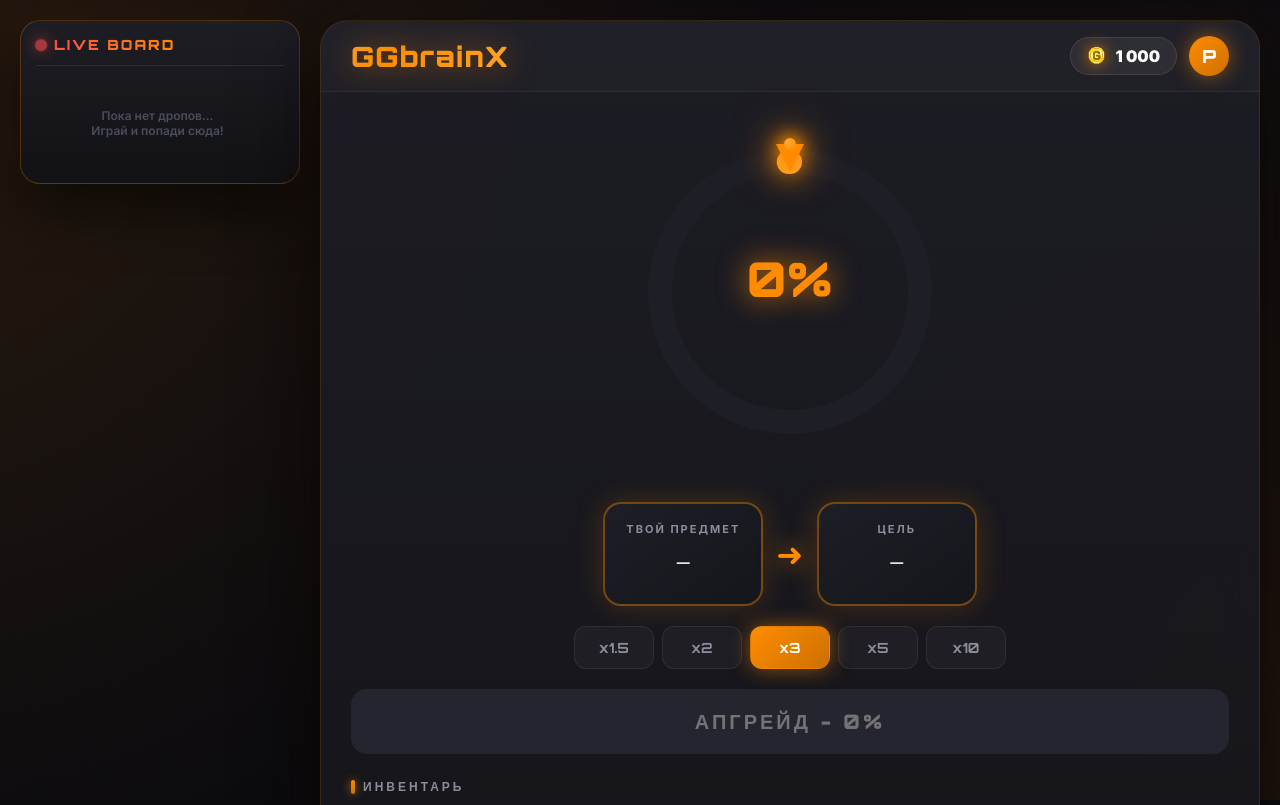
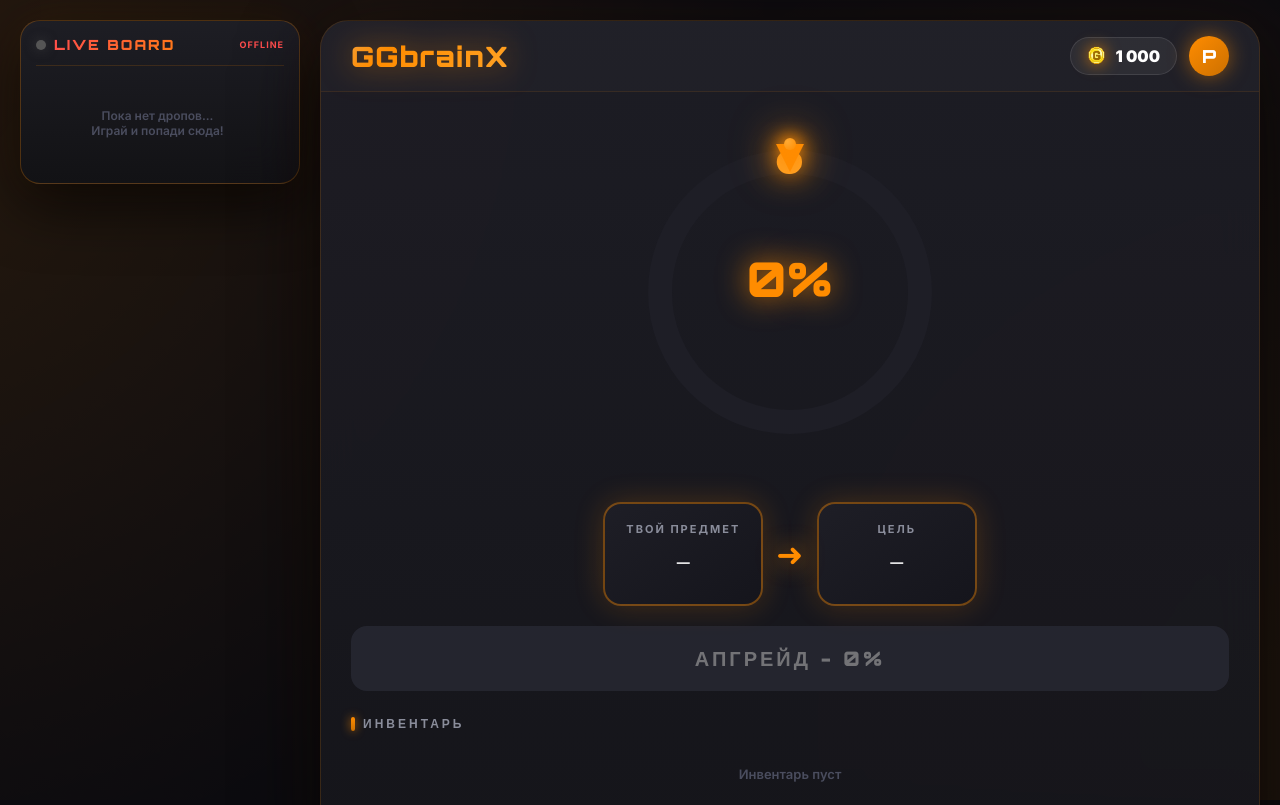
Before and after one commit to saintezz/saintbetW, a website: page index.html in a window 1280 px wide. Shown: the top 805 px of the page. Drawn offline with Linux system fonts and the light colour scheme.

Commit message:
Update index.html

```diff
--- a/index.html
+++ b/index.html
@@ -38,7 +38,6 @@
             50% { transform: translate(-5%, -5%) rotate(8deg); }
         }
 
-        /* ===== ОСНОВНАЯ СЕТКА: LIVE BOARD + ИГРА ===== */
         .game-layout {
             display: grid;
             grid-template-columns: 280px 1fr;
@@ -48,15 +47,13 @@
             align-items: start;
         }
 
-        /* ===== LIVE BOARD (левая колонка) ===== */
+        /* ===== LIVE BOARD ===== */
         .live-board {
             background: linear-gradient(180deg, rgba(30, 30, 38, 0.95) 0%, rgba(18, 18, 22, 0.95) 100%);
             border: 1px solid rgba(255, 140, 0, 0.25);
             border-radius: 20px;
             padding: 15px;
-            box-shadow:
-                0 20px 60px rgba(0, 0, 0, 0.7),
-                0 0 40px rgba(255, 140, 0, 0.08);
+            box-shadow: 0 20px 60px rgba(0, 0, 0, 0.7), 0 0 40px rgba(255, 140, 0, 0.08);
             backdrop-filter: blur(20px);
             position: sticky;
             top: 20px;
@@ -75,12 +72,16 @@
         }
 
         .live-dot {
-            width: 10px;
-            height: 10px;
+            width: 10px; height: 10px;
             background: #ff4d4d;
             border-radius: 50%;
             box-shadow: 0 0 12px rgba(255, 77, 77, 1);
             animation: livePulse 1.5s ease-in-out infinite;
+        }
+        .live-dot.offline {
+            background: #555;
+            box-shadow: 0 0 12px rgba(85, 85, 85, 0.5);
+            animation: none;
         }
         @keyframes livePulse {
             0%, 100% { opacity: 1; transform: scale(1); }
@@ -89,14 +90,23 @@
 
         .live-title {
             font-family: 'Orbitron', sans-serif;
-            font-size: 14px;
-            font-weight: 900;
+            font-size: 14px; font-weight: 900;
             letter-spacing: 2px;
             background: linear-gradient(135deg, #ff4d4d, #ff8c00);
             -webkit-background-clip: text;
             -webkit-text-fill-color: transparent;
             background-clip: text;
+            flex: 1;
         }
+
+        .live-status {
+            font-size: 9px;
+            font-weight: 700;
+            color: #7ed88a;
+            text-transform: uppercase;
+            letter-spacing: 1px;
+        }
+        .live-status.offline { color: #ff4d4d; }
 
         .live-list {
             display: flex;
@@ -111,7 +121,6 @@
         .live-list::-webkit-scrollbar-track { background: transparent; }
         .live-list::-webkit-scrollbar-thumb { background: linear-gradient(180deg, #ff8c00, #cc7000); border-radius: 2px; }
 
-        /* ===== ЭЛЕМЕНТ LIVE BOARD ===== */
         .live-item {
             display: flex;
             align-items: center;
@@ -145,8 +154,7 @@
         }
 
         .live-item .live-img {
-            width: 42px;
-            height: 42px;
+            width: 42px; height: 42px;
             object-fit: contain;
             filter: drop-shadow(0 0 6px rgba(255, 140, 0, 0.5));
             flex-shrink: 0;
@@ -162,8 +170,7 @@
 
         .live-item .live-name {
             font-family: 'Orbitron', sans-serif;
-            font-size: 11px;
-            font-weight: 800;
+            font-size: 11px; font-weight: 800;
             color: #fff;
             white-space: nowrap;
             overflow: hidden;
@@ -181,8 +188,7 @@
         }
 
         .live-item .live-coin {
-            width: 12px;
-            height: 12px;
+            width: 12px; height: 12px;
             object-fit: contain;
         }
 
@@ -219,8 +225,7 @@
 
         .logo-text {
             font-family: 'Orbitron', sans-serif;
-            font-size: 28px;
-            font-weight: 900;
+            font-size: 28px; font-weight: 900;
             letter-spacing: 1px;
             background: linear-gradient(135deg, #d0d0d0 0%, #ff8c00 50%, #ffaa33 100%);
             background-size: 200% 200%;
@@ -242,11 +247,8 @@
             border: 1px solid rgba(255, 255, 255, 0.1);
             padding: 8px 16px;
             border-radius: 20px;
-            font-size: 16px;
-            font-weight: 800;
-            display: flex;
-            align-items: center;
-            gap: 8px;
+            font-size: 16px; font-weight: 800;
+            display: flex; align-items: center; gap: 8px;
             color: #fff;
             font-family: 'Orbitron', sans-serif;
         }
@@ -391,30 +393,6 @@
             50% { transform: scale(1.15); opacity: 1; }
         }
 
-        .multipliers {
-            display: flex; justify-content: center;
-            gap: 8px; padding: 0 30px 20px;
-        }
-
-        .mult-btn {
-            flex: 1; max-width: 80px;
-            padding: 12px 0;
-            border-radius: 12px;
-            border: 1px solid rgba(255, 255, 255, 0.08);
-            background: rgba(255, 255, 255, 0.03);
-            color: #8a8d9b;
-            font-family: 'Orbitron', sans-serif;
-            font-weight: 700; font-size: 14px;
-            cursor: pointer; transition: all 0.3s;
-        }
-
-        .mult-btn:hover { background: rgba(255, 140, 0, 0.1); border-color: rgba(255, 140, 0, 0.4); color: #ffaa33; }
-        .mult-btn.active {
-            background: linear-gradient(135deg, #ff8c00, #cc7000);
-            border-color: transparent; color: #fff;
-            box-shadow: 0 0 20px rgba(255, 140, 0, 0.5);
-        }
-
         .upgrade-btn {
             width: calc(100% - 60px);
             margin: 0 auto;
@@ -555,31 +533,15 @@
 
         .locked { pointer-events: none !important; opacity: 0.4 !important; filter: grayscale(0.5) !important; }
 
-        /* ===== АДАПТИВ ===== */
         @media (max-width: 1100px) {
             .game-layout { grid-template-columns: 240px 1fr; gap: 15px; }
         }
 
         @media (max-width: 900px) {
-            .game-layout {
-                grid-template-columns: 1fr;
-                gap: 15px;
-            }
-            .live-board {
-                position: relative;
-                top: 0;
-                max-height: 200px;
-                order: -1;
-            }
-            .live-list {
-                flex-direction: row;
-                overflow-x: auto;
-                overflow-y: hidden;
-            }
-            .live-item {
-                flex-shrink: 0;
-                min-width: 180px;
-            }
+            .game-layout { grid-template-columns: 1fr; gap: 15px; }
+            .live-board { position: relative; top: 0; max-height: 200px; order: -1; }
+            .live-list { flex-direction: row; overflow-x: auto; overflow-y: hidden; }
+            .live-item { flex-shrink: 0; min-width: 180px; }
         }
 
         @media (max-width: 600px) {
@@ -594,13 +556,11 @@
             .arrow-pointer::after { top: -30px; left: -5px; width: 10px; height: 10px; }
             .item-box { min-width: 120px; padding: 12px; }
             .item-box img { width: 60px; height: 60px; }
-            .mult-btn { font-size: 11px; padding: 10px 0; }
             .upgrade-btn { font-size: 15px; padding: 15px; letter-spacing: 2px; }
             .inv-card, .target-card, .shop-card { width: 95px; padding: 8px; }
             .inv-card img, .target-card img, .shop-card img { width: 48px; height: 48px; }
             .section-title, .target-row, .shop-row, .inventory-row { padding-left: 15px; padding-right: 15px; }
             .items-row { padding: 15px 15px; gap: 10px; }
-            .multipliers { padding: 0 15px 15px; }
             .upgrade-btn { width: calc(100% - 30px); }
             .top-bar { padding: 12px 15px; }
             .logo-text { font-size: 22px; }
@@ -611,21 +571,19 @@
 
 <div class="bg-layer"></div>
 
-<!-- ===== ОСНОВНАЯ СЕТКА ===== -->
 <div class="game-layout">
 
-    <!-- ===== LIVE BOARD (левая колонка) ===== -->
     <div class="live-board">
         <div class="live-header">
-            <div class="live-dot"></div>
+            <div class="live-dot" id="liveDot"></div>
             <div class="live-title">LIVE BOARD</div>
+            <div class="live-status" id="liveStatus">...</div>
         </div>
         <div class="live-list" id="liveList">
             <div class="live-empty">Пока нет дропов...<br>Играй и попади сюда!</div>
         </div>
     </div>
 
-    <!-- ===== ИГРА ===== -->
     <div class="app">
         <div class="top-bar">
             <div class="logo-text">GGbrainX</div>
@@ -676,14 +634,6 @@
             </div>
         </div>
 
-        <div class="multipliers">
-            <button class="mult-btn" data-mult="1.5">x1.5</button>
-            <button class="mult-btn" data-mult="2">x2</button>
-            <button class="mult-btn active" data-mult="3">x3</button>
-            <button class="mult-btn" data-mult="5">x5</button>
-            <button class="mult-btn" data-mult="10">x10</button>
-        </div>
-
         <button class="upgrade-btn" id="upgradeBtn" disabled>Апгрейд - 0%</button>
 
         <div class="section-block">
@@ -708,31 +658,44 @@
 <script>
     const COIN_IMG = 'https://github.com/saintezz/saintbetW/blob/main/%D0%BC%D0%BE%D0%BD%D0%B5%D1%82%D0%B0.png?raw=true';
 
-    // ===== НАСТРОЙКА WEBSOCKET =====
-    // Если открываешь через server.js — используем ws:// текущего хоста
-    // Если открываешь через file:// — подключаемся к localhost:3000
+    // ===== WEBSOCKET =====
     const WS_URL = (location.protocol === 'file:' || location.hostname === '')
         ? 'ws://localhost:3000'
-        : `ws://${location.host}`;
+        : `${location.protocol === 'https:' ? 'wss:' : 'ws:'}//${location.host}`;
 
     let ws = null;
-    let wsConnected = false;
     let myNickname = 'Игрок_' + Math.floor(Math.random() * 9000 + 1000);
 
+    const liveDot = document.getElementById('liveDot');
+    const liveStatus = document.getElementById('liveStatus');
+
+    function setStatus(online, text) {
+        if (online) {
+            liveDot.classList.remove('offline');
+            liveStatus.classList.remove('offline');
+            liveStatus.textContent = 'ONLINE';
+        } else {
+            liveDot.classList.add('offline');
+            liveStatus.classList.add('offline');
+            liveStatus.textContent = text || 'OFFLINE';
+        }
+    }
+
     function connectWS() {
+        setStatus(false, 'CONNECT...');
+        console.log('Подключаюсь к', WS_URL);
+
         try {
             ws = new WebSocket(WS_URL);
 
             ws.onopen = () => {
-                wsConnected = true;
-                console.log('✅ WebSocket подключён:', WS_URL);
+                console.log('✅ WebSocket подключён');
+                setStatus(true);
             };
 
             ws.onmessage = (event) => {
                 try {
                     const msg = JSON.parse(event.data);
-
-                    // История дропов при подключении
                     if (msg.type === 'history') {
                         const list = document.getElementById('liveList');
                         list.innerHTML = '';
@@ -742,34 +705,36 @@
                             msg.drops.slice().reverse().forEach(drop => addLiveDrop(drop, false));
                         }
                     }
-
-                    // Новый дроп в реальном времени
                     if (msg.type === 'new_drop') {
                         addLiveDrop(msg.drop, true);
                     }
                 } catch (err) {
-                    console.error('Ошибка обработки сообщения:', err);
+                    console.error('Ошибка сообщения:', err);
                 }
             };
 
             ws.onclose = () => {
-                wsConnected = false;
-                console.log('❌ WebSocket отключён. Переподключение через 3 сек...');
+                console.log('❌ WebSocket отключён');
+                setStatus(false);
                 setTimeout(connectWS, 3000);
             };
 
             ws.onerror = (err) => {
                 console.error('WebSocket ошибка:', err);
+                setStatus(false, 'ERROR');
             };
         } catch (err) {
-            console.error('Не удалось подключиться к WebSocket:', err);
+            console.error('Не удалось подключиться:', err);
+            setStatus(false, 'ERROR');
             setTimeout(connectWS, 3000);
         }
     }
 
-    // Отправка события о выигрыше на сервер
     function sendWin(item) {
-        if (!ws || ws.readyState !== WebSocket.OPEN) return;
+        if (!ws || ws.readyState !== WebSocket.OPEN) {
+            console.warn('⚠️ WebSocket не подключён, дроп не отправлен');
+            return;
+        }
         ws.send(JSON.stringify({
             type: 'upgrade_win',
             nickname: myNickname,
@@ -778,9 +743,9 @@
             itemImg: item.img,
             price: item.price
         }));
+        console.log('📤 Отправлен дроп:', item.name);
     }
 
-    // ===== ДОБАВЛЕНИЕ В LIVE BOARD =====
     function addLiveDrop(drop, animate) {
         const list = document.getElementById('liveList');
         const empty = list.querySelector('.live-empty');
@@ -802,14 +767,10 @@
         `;
 
         list.prepend(item);
-
-        // Ограничиваем 30 элементами
-        while (list.children.length > 30) {
-            list.removeChild(list.lastChild);
-        }
+        while (list.children.length > 30) list.removeChild(list.lastChild);
     }
 
-    // ===== ОСНОВНАЯ ЛОГИКА ИГРЫ =====
+    // ===== ИГРА =====
     const ITEMS = [
         { id: 'cupid', name: 'Cupid Wings', price: 34, img: 'https://github.com/forerer-afk/brainroterX/blob/main/cupid-wings.png?raw=true' },
         { id: 'garama', name: 'Garama and Madundung', price: 41, img: 'https://github.com/forerer-afk/brainroterX/blob/main/garama.png?raw=true' },
@@ -832,7 +793,6 @@
     let inventory = [];
     let selectedSourceId = null;
     let selectedTargetId = null;
-    let currentMultiplier = 3;
     let isSpinning = false;
 
     const balanceDisplay = document.getElementById('balanceDisplay');
@@ -861,16 +821,6 @@
             el.scrollLeft += e.deltaY > 0 ? 300 : -300;
         }, { passive: false });
     }
-
-    document.querySelectorAll('.mult-btn').forEach(btn => {
-        btn.addEventListener('click', () => {
-            if (isSpinning) return;
-            document.querySelectorAll('.mult-btn').forEach(b => b.classList.remove('active'));
-            btn.classList.add('active');
-            currentMultiplier = parseFloat(btn.dataset.mult);
-            updateUpgradeScreen();
-        });
-    });
 
     function renderShop() {
         shopRow.innerHTML = ITEMS.map(item => `
@@ -981,7 +931,6 @@
         if (!sourceItem || !targetItem || targetItem.price <= sourceItem.price) return 0;
 
         let chance = (sourceItem.price / targetItem.price) * 100;
-        chance = chance / currentMultiplier * 3;
         if (chance > MAX_CHANCE) chance = MAX_CHANCE;
         if (chance < 0) chance = 0;
         return chance;
@@ -1118,7 +1067,6 @@
         enableWheelScroll(shopRow);
         enableWheelScroll(inventoryRow);
 
-        // Подключаемся к WebSocket
         connectWS();
     }
 
```
